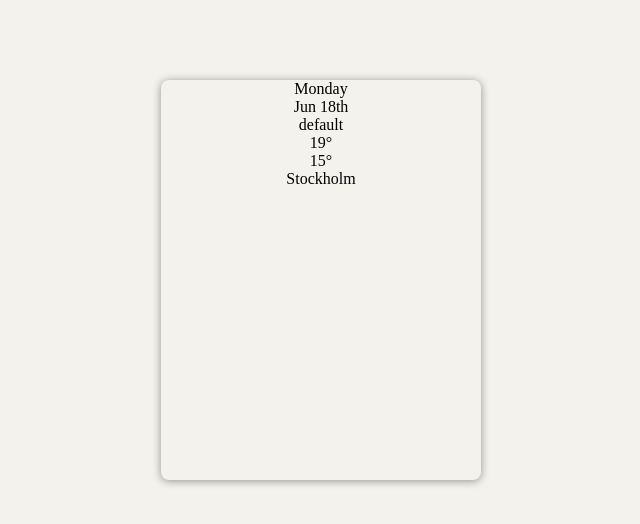
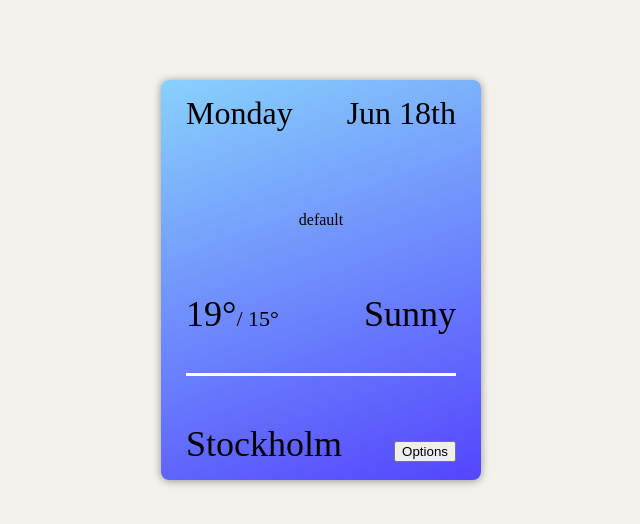
Before and after one commit to satansdeer/weather-app, a React (Create React App) app: page / in a window 1280 px wide. Shown: the top 524 px of the page, without its empty margins (319-959 px from the left). Built offline with nearby package versions, Linux system fonts and the light colour scheme.

Commit message:
lesson-5

```diff
--- a/src/App.js
+++ b/src/App.js
@@ -13,6 +13,7 @@ class App extends Component {
             icon="default"
             temperature={19}
             apparentTemperature={15}
+            summary="Sunny"
             currentCityName="Stockholm"
           />
         </div>
--- a/src/FrontSide.js
+++ b/src/FrontSide.js
@@ -1,20 +1,33 @@
 import React from "react";
+import "./card.css";
 
 export default ({
   date,
   icon,
   temperature,
+  summary,
   apparentTemperature,
   currentCityName
 }) => {
   return (
-    <div>
-      <div>{date.format("dddd")}</div>
-      <div>{date.format("MMM Do")}</div>
+    <div className="card">
+      <div className="card-row">
+        <div className="card-day">{date.format("dddd")}</div>
+        <div className="card-day">{date.format("MMM Do")}</div>
+      </div>
       <div>{icon}</div>
-      <div>{`${temperature}°`}</div>
-      <div>{`${apparentTemperature}°`}</div>
-      <div>{currentCityName}</div>
+      <div className="card-row">
+        <div className="card-temperature">
+          {`${temperature}°`}
+          <span className="small">/ {apparentTemperature}°</span>
+        </div>
+        <div className="card-weather">{summary}</div>
+      </div>
+      <div className="card-line" />
+      <div className="card-row">
+        <div className="card-city">{currentCityName}</div>
+        <button>Options</button>
+      </div>
     </div>
   );
 };
--- /dev/null
+++ b/src/card.css
@@ -0,0 +1,106 @@
+.card {
+  display: flex;
+  flex-direction: column;
+  justify-content: space-between;
+  align-items: center;
+  background: linear-gradient(160deg, rgba(136,209,252,1) 0%, rgba(84,69,253,1) 100%);
+  border-radius: 8px;
+  height: 100%;
+  padding: 15px 25px;
+}
+
+.card.is-clear-day {
+  background: linear-gradient(160deg, rgba(247,183,51,1) 0%, rgba(252,74,26,1) 100%);
+}
+
+.card.is-clear-night {
+  background: linear-gradient(18deg, rgba(182,136,252,1) 0%, rgba(73,43,176,1) 100%);
+}
+
+.card.is-rain {
+  background: linear-gradient(18deg, rgba(0,110,213,1) 0%, rgba(162,171,177,1) 74%);
+}
+
+.card.is-sleet {
+  background: linear-gradient(18deg, rgba(0,110,213,1) 0%, rgba(162,171,177,1) 74%);
+}
+
+.card.is-snow {
+  background: linear-gradient(18deg, rgba(0,175,245,1) 0%, rgba(0,223,247,1) 74%);
+}
+
+.card.is-fog {
+  background: linear-gradient(18deg, rgba(148,190,195,1) 0%, rgba(135,192,228,1) 74%);
+}
+
+.card.is-cloudy {
+  background: linear-gradient(18deg, rgba(63,174,187,1) 0%, rgba(0,157,255,1) 100%);
+}
+
+.card.is-partly-cloudy-day {
+  background: linear-gradient(18deg, rgba(0,190,254,1) 17%, rgba(255,190,0,1) 100%);
+}
+
+.card.is-partly-cloudy-night {
+  background: linear-gradient(18deg, rgba(121,0,254,1) 17%, rgba(136,203,251,1) 100%);
+}
+
+.card.is-default {
+  background: linear-gradient(0deg, rgba(34,193,195,1) 0%, rgba(253,187,45,1) 100%);
+}
+
+.card-day {
+  font-size: 32px;
+  margin-bottom: 40px;
+  text-align: left;
+}
+
+.card-line {
+  border-bottom: 3.5px solid #fff;
+  width: 100%;
+}
+
+.card-temperature {
+  font-size: 36px;
+  margin-top: 25px;
+  text-align: left;
+}
+
+.card-row {
+  align-items: baseline;
+  display: flex;
+  flex-direction: row;
+  justify-content: space-between;
+  width: 100%;
+}
+
+.card-temperature .small {
+  font-size: 22px;
+}
+
+.card-city {
+  font-size: 36px;
+  margin-top: 8px;
+  text-align: left;
+}
+
+.card-options {
+  background: none;
+  border: none;
+  outline: none;
+}
+
+.card-weather {
+  font-size: 36px;
+}
+
+.card-back {
+  background: #fff;
+  border-radius: 8px;
+  display: flex;
+  flex-direction: column;
+  height: 100%;
+  justify-content: space-between;
+  padding: 20px;
+  width: 100%;
+}
```
